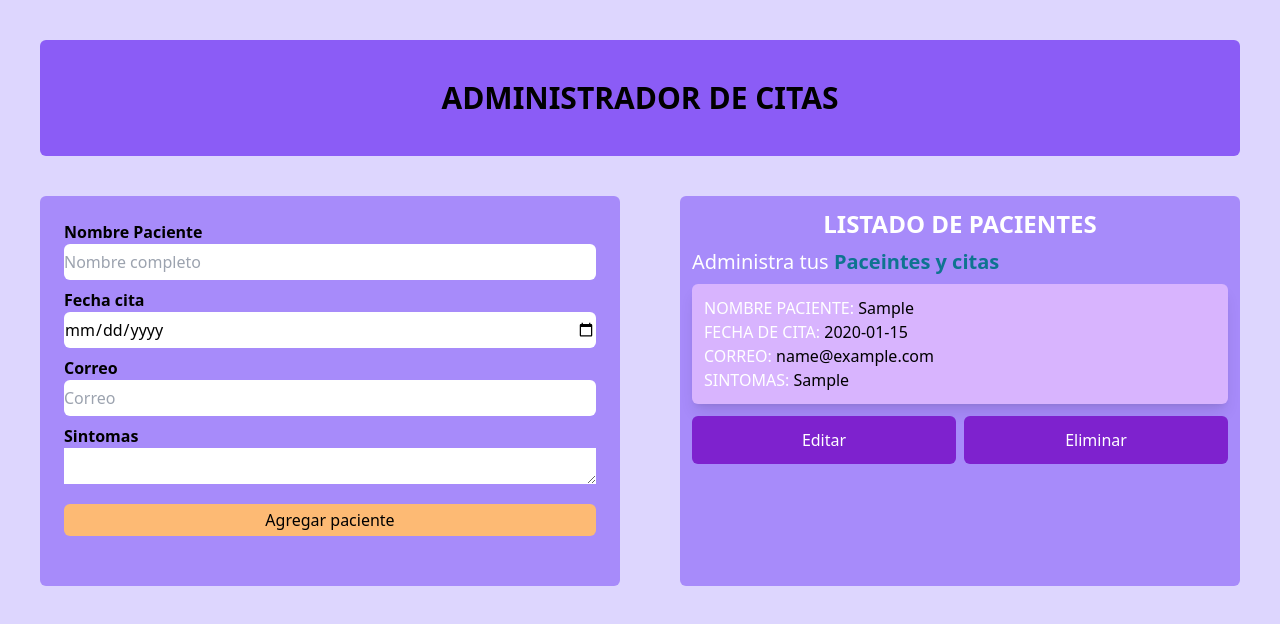
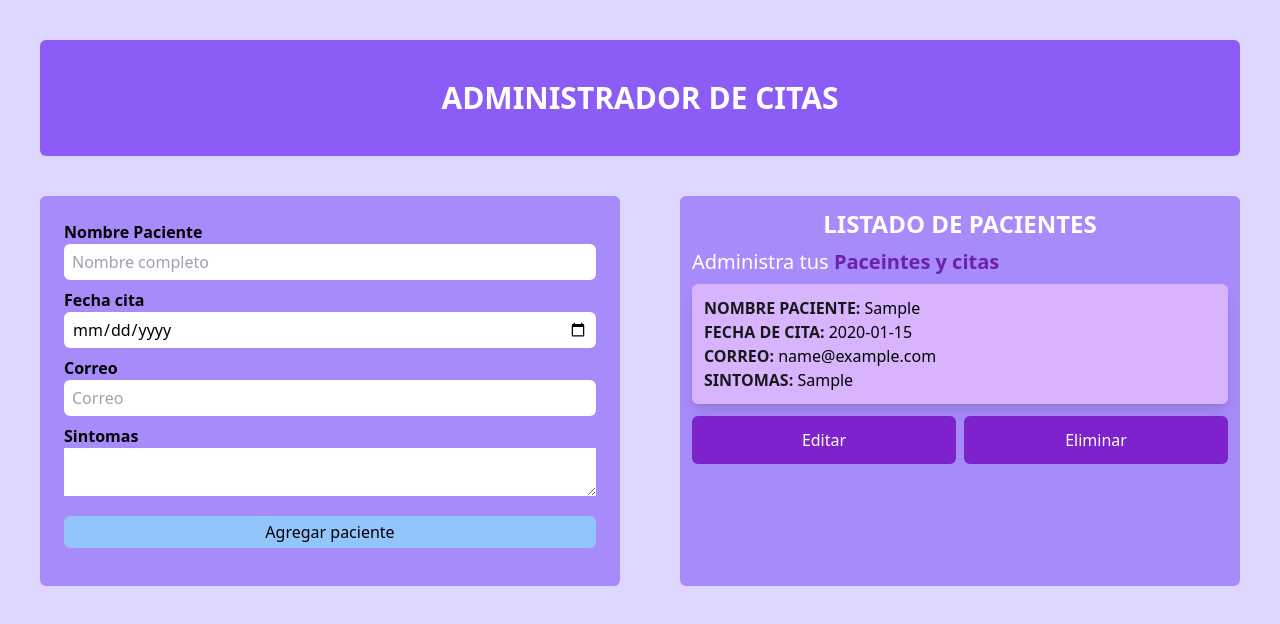
Before and after one commit to Haztry/Citas, a React (Vite) app: page / in a window 1280 px wide. Both pictures are taken after typing "Sample", "2020-01-15", "name@example.com", "Sample" into the empty fields and a click on the input "Agregar paciente". Shown: the top 624 px of the page. Built offline with nearby package versions, Linux system fonts and the light colour scheme.

Commit message:
Hola
yeye

```diff
--- a/src/components/Cabecera.jsx
+++ b/src/components/Cabecera.jsx
@@ -2,6 +2,6 @@ import React from 'react'
 
 export const Cabecera = () => {
     return (
-        <h1 className='text-3xl font-bold text-center p-10 m-10 bg-violet-500 rounded-md'>ADMINISTRADOR DE CITAS </h1>
+        <h1 className='text-3xl font-bold text-center text-white p-10 m-10 bg-violet-500 rounded-md'>ADMINISTRADOR DE CITAS </h1>
     )
 }
--- a/src/components/Formulario.jsx
+++ b/src/components/Formulario.jsx
@@ -109,20 +109,20 @@ export const Formulario = ({setPacientes,pacientes,paciente,setPaciente}) => {
                 {error && <p className='bg-gray-700 text-white p-2  w-full rounded-md text-center font-bold mb-2'>DEBES DE LLENAR TODOS LOS CAMPOS</p>}
                 <div className='p-1'>
                     <label className='font-bold'>Nombre Paciente </label>
-                    <input type="text" id='nombre' className='block w-full rounded-md h-9' placeholder='Nombre completo'value={nombre} onChange={(e) => setNombre(e.target.value)}  />
+                    <input type="text" id='nombre' className='block w-full rounded-md h-9 p-2' placeholder='Nombre completo'value={nombre} onChange={(e) => setNombre(e.target.value)}  />
                 </div>
                 <div className='p-1'>
                     <label className='font-bold'>Fecha cita </label>
-                    <input type="date" id='cita' className='block w-full rounded-md h-9' placeholder='Fecha de cita'value={fecha} onChange={(e) => setFecha(e.target.value)} />
+                    <input type="date" id='cita' className='block w-full rounded-md h-9 p-2' placeholder='Fecha de cita'value={fecha} onChange={(e) => setFecha(e.target.value)} />
                 </div>
                 <div className='p-1'>
                     <label className='font-bold'>Correo </label>
-                    <input type="email" id='correo' className='block rounded-10  w-full rounded-md h-9' placeholder='Correo' value={correo} onChange={(e) => setCorreo(e.target.value)} />
+                    <input type="email" id='correo' className='block rounded-10  w-full rounded-md h-9 p-2' placeholder='Correo' value={correo} onChange={(e) => setCorreo(e.target.value)} />
                 </div>
                 <div className='p-1'>
                     <label className='font-bold'>Sintomas</label>
-                    <textarea className='col-50 row-10 block w-full h-9' id='sintomas' value={sintomas} onChange={(e) => setSintomas(e.target.value)}></textarea>
-                    <input type="submit" id='boton' className='bg-orange-300 text-center text-black mt-5 w-full rounded-md p-1 hover:bg-orange-400 cursor-pointer duration-75' value={paciente.id ? 'Editar paciente' : 'Agregar paciente' }
+                    <textarea className='col-50 row-10 block w-full h-12 p-2' id='sintomas' value={sintomas} onChange={(e) => setSintomas(e.target.value)}></textarea>
+                    <input type="submit" id='boton' className='bg-blue-300 text-center text-black mt-5 w-full rounded-md p-1 hover:bg-blue-400 cursor-pointer duration-75' value={paciente.id ? 'Editar paciente' : 'Agregar paciente' }
 
                     />
                 </div>
--- a/src/components/Listado.jsx
+++ b/src/components/Listado.jsx
@@ -9,7 +9,7 @@ export const Listado = ({pacientes,setPaciente,eliminarPaciente}) => {
     return (
         <div className='md:max-h-[390px] bg-violet-400 text-white rounded-md mr-10  w-auto lg:w-3/2 xl:w-auto ml-10 p-3  md:h-screen overflow-y-scroll mt-5 sm:mt-0 '>
             <h2 className='text-center text-2xl font-bold'>LISTADO DE PACIENTES</h2>
-            <p className='text-xl mt-2'>Administra tus <span className='font-bold text-cyan-700'>Paceintes y citas</span></p>
+            <p className='text-xl mt-2'>Administra tus <span className='font-bold text-purple-800'>Paceintes y citas</span></p>
         {pacientes.map(paciente=>
         <Paciente
         key={paciente.id}
--- a/src/components/Paciente.jsx
+++ b/src/components/Paciente.jsx
@@ -14,10 +14,10 @@
   return (
     <>
     <div className='mt-2 shadow-lg p-3 rounded-md uppercase bg-purple-300 '>
-      <p className='text-white'>Nombre Paciente: <span className='font-normal normal-case text-black'>{paciente.nombre}</span></p>
-      <p className='text-white'>Fecha de Cita: <span className='font-normal normal-case text-black'>{paciente.fecha}</span></p>
-      <p className='text-white'>Correo: <span className='font-normal normal-case text-black'>{paciente.correo}</span></p>
-      <p className='text-white'>Sintomas: <span className='font-normal normal-case text-black'>{paciente.sintomas}</span></p>
+      <p className='text-zinc-900 font-bold'>Nombre Paciente: <span className='font-normal normal-case text-black'>{paciente.nombre}</span></p>
+      <p className='text-zinc-900 font-bold'>Fecha de Cita: <span className='font-normal normal-case text-black'>{paciente.fecha}</span></p>
+      <p className='text-zinc-900 font-bold'>Correo: <span className='font-normal normal-case text-black'>{paciente.correo}</span></p>
+      <p className='text-zinc-900 font-bold'>Sintomas: <span className='font-normal normal-case text-black break-words '>{paciente.sintomas}</span></p>
     </div>
     <div className="flex justify-between py-3" >
         <a href="#" onClick={()=>setPaciente(paciente)} className="bg-purple-700 p-3 w-1/2 text-center mr-2 rounded-md">Editar</a>
```
